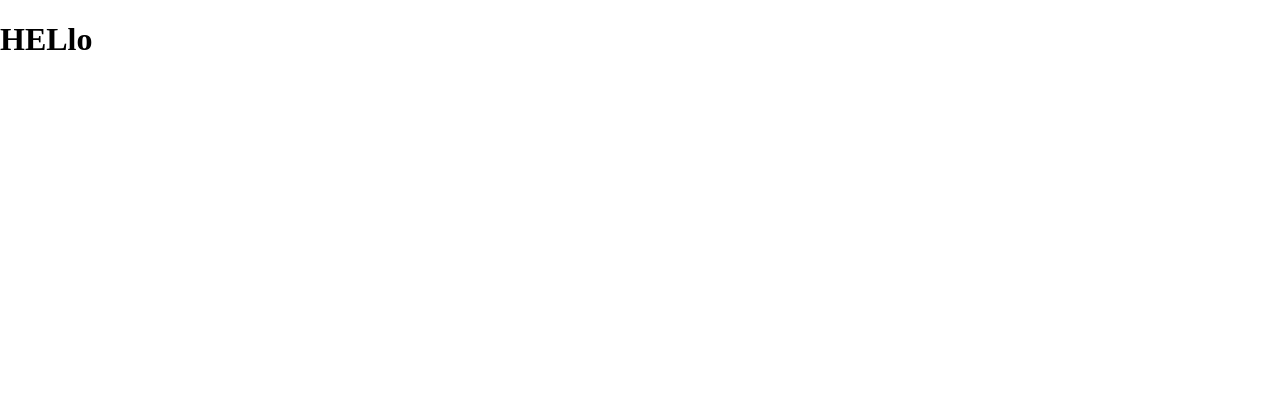
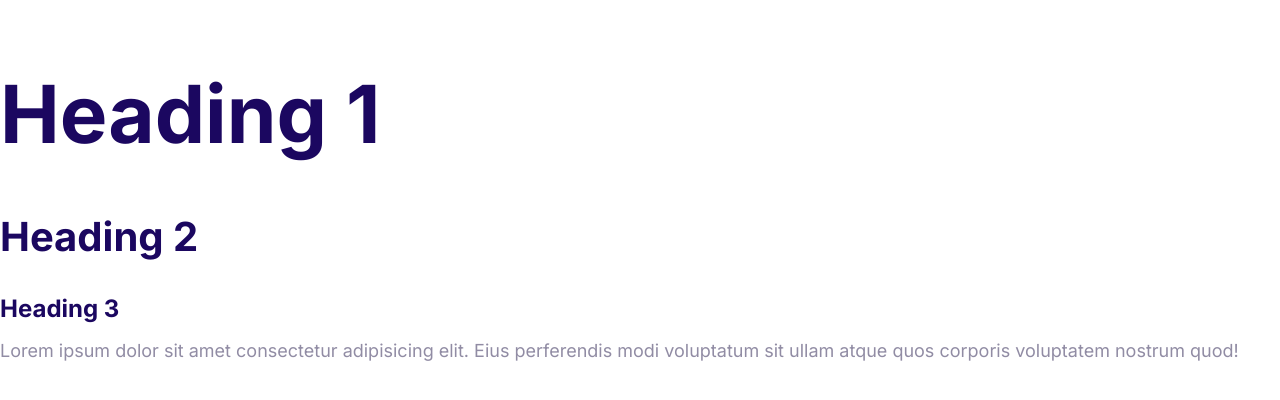
Before and after one commit to emiperezdev/moshify, a website: page index.html in a window 1280 px wide. Drawn offline with nearby package versions, Linux system fonts and the light colour scheme.

Commit message:
Define the styles for the fonts

```diff
--- a/css/styles.css
+++ b/css/styles.css
@@ -5,3 +5,53 @@
   --color-headings: #1b0760;
   --color-body: #918ca4;
 }
+
+html {
+  font-size: 62.5%;
+}
+
+body {
+  font-family: Inter, Arial, Arial, Helvetica, sans-serif;
+  color: var(--color-body);
+  font-size: 2.4rem;
+  line-height: 1.5;
+}
+
+h1, h2, h3 {
+  color: var(--color-headings);
+  margin-bottom: 1rem;
+}
+
+h1 {
+  font-size: 7rem;
+}
+
+h2 {
+  font-size: 4rem;
+}
+
+h3 {
+  font-size: 3rem;
+}
+
+p {
+  margin-top: 0;
+}
+
+@media screen and (min-width: 1024px) {
+  body {
+    font-size: 1.8rem;
+  }
+
+  h1 {
+    font-size: 8rem;
+  }
+
+  h2 {
+    font-size: 4rem;
+  }
+
+  h3 {
+    font-size: 2.4rem;
+  }
+}
--- a/index.html
+++ b/index.html
@@ -1,13 +1,25 @@
 <!DOCTYPE html>
 <html lang="en">
-<head>
-  <meta charset="UTF-8">
-  <meta name="viewport" content="width=device-width, initial-scale=1.0">
-  <link rel="stylesheet" href="./node_modules/normalize.css/normalize.css">
-  <link rel="stylesheet" href="./css/styles.css">
-  <title>Document</title>
-</head>
-<body>
-  <h1>HELlo</h1>
-</body>
+  <head>
+    <meta charset="UTF-8" />
+    <meta name="viewport" content="width=device-width, initial-scale=1.0" />
+    <link rel="preconnect" href="https://fonts.googleapis.com" />
+    <link rel="preconnect" href="https://fonts.gstatic.com" crossorigin />
+    <link
+      href="https://fonts.googleapis.com/css2?family=Inter:wght@400;700&display=swap"
+      rel="stylesheet"
+    />
+    <link rel="stylesheet" href="./node_modules/normalize.css/normalize.css" />
+    <link rel="stylesheet" href="./css/styles.css" />
+    <title>Document</title>
+  </head>
+  <body>
+    <h1>Heading 1</h1>
+    <h2>Heading 2</h2>
+    <h3>Heading 3</h3>
+    <p>
+      Lorem ipsum dolor sit amet consectetur adipisicing elit. Eius perferendis
+      modi voluptatum sit ullam atque quos corporis voluptatem nostrum quod!
+    </p>
+  </body>
 </html>
```
